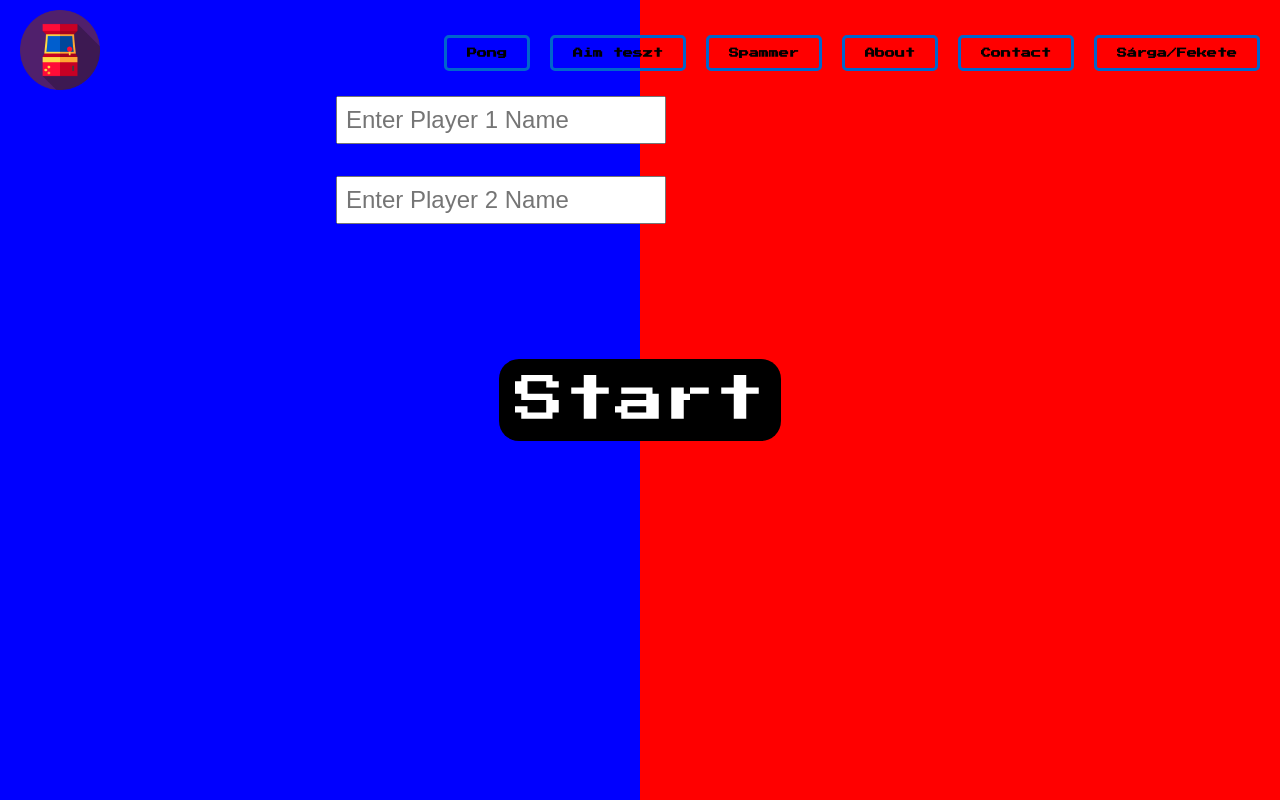
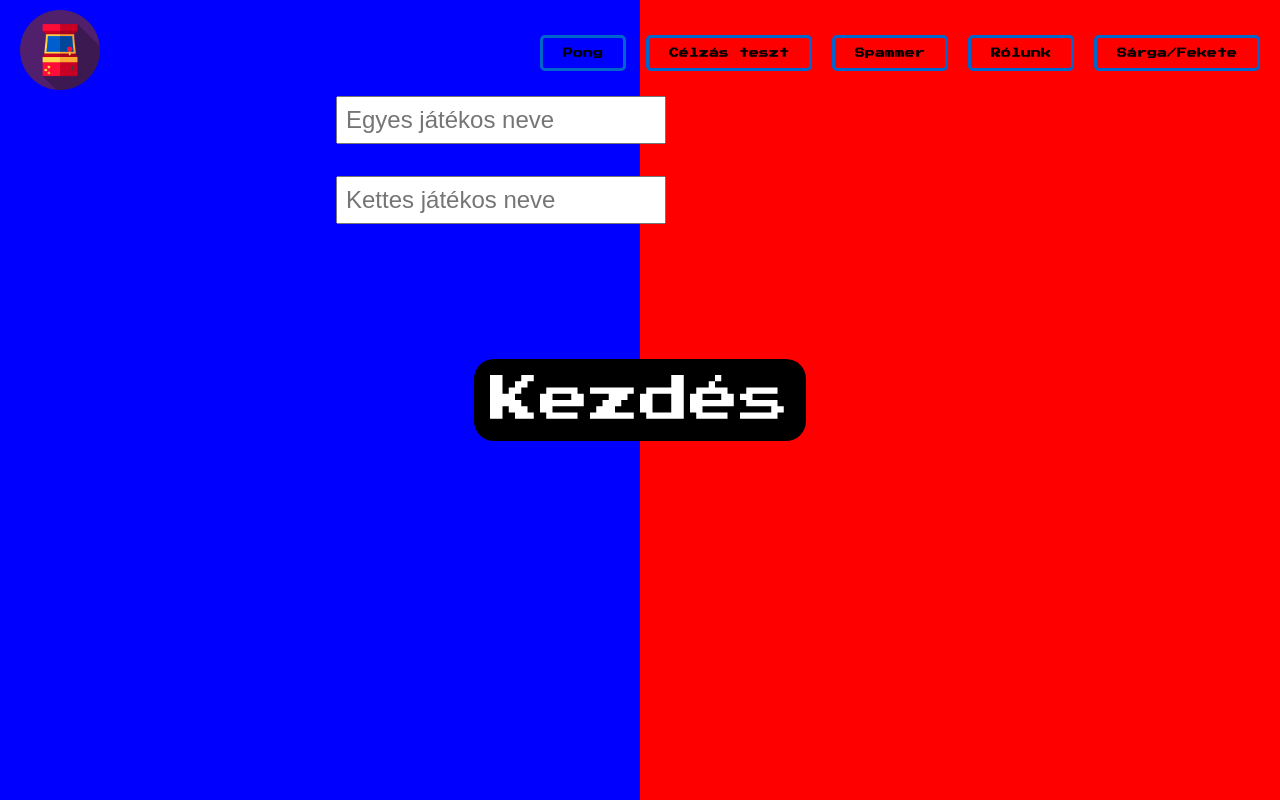
Before and after one commit to pinterroniaron/Projekt, a plain HTML site: page spammer.html in a window 1280 px wide. Drawn offline with Linux system fonts and the light colour scheme.

Commit message:
Magyar nyelv kész

```diff
--- a/spammer.html
+++ b/spammer.html
@@ -55,10 +55,9 @@
 			<a class="btnn" href="index.html"><img src="pics/favicon.jpeg" alt="" style="width: 80px;"></a>
 			<ul>
 				<li><a class="btn" href="ponggg.html">Pong</a></li>
-        <li><a class="btn" href="aimteszt.html">Aim teszt</a></li>
+        <li><a class="btn" href="aimteszt.html">Célzás teszt</a></li>
         <li><a class="btn" href="spammer.html">Spammer</a></li>
-				<li><a class="btn" href="#">About</a></li>
-				<li><a class="btn" href="#">Contact</a></li>
+				<li><a class="btn" href="#">Rólunk</a></li>
         <li><button class="btn" id="darkmode" onclick="darkmode()">Sárga/Fekete</button></li>
 			</ul>
 		</nav>
@@ -68,10 +67,10 @@
   <div id="player2"></div>
   <div id="countdown"></div>
   <div id="player-inputs">
-    <input type="text" id="player1-name" placeholder="Enter Player 1 Name">
-    <input type="text" id="player2-name" placeholder="Enter Player 2 Name">
+    <input type="text" id="player1-name" placeholder="Egyes játékos neve">
+    <input type="text" id="player2-name" placeholder="Kettes játékos neve">
   </div>
-  <button id="start-button">Start</button>
+  <button id="start-button">Kezdés</button>
   <script src="spammer.js"></script>
   <script src="hangvezerles.js"></script>
   <script src="nav.js"></script>
```
Also changed, not shown: aimteszt.html (+6 -7 lines), index.html (+4 -5 lines), ponggg.html (+2 -3 lines).
